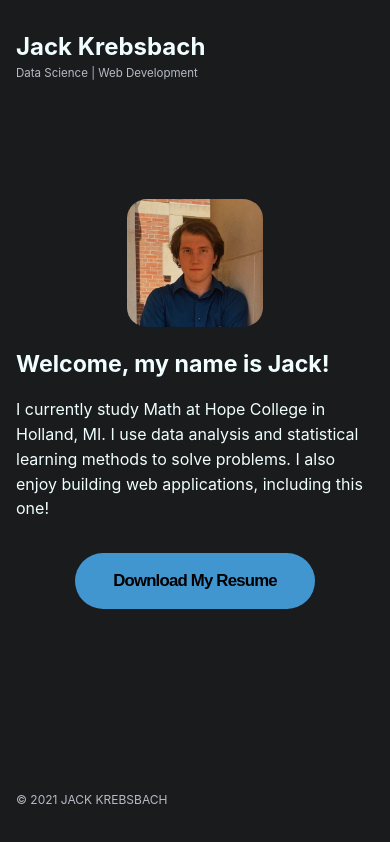
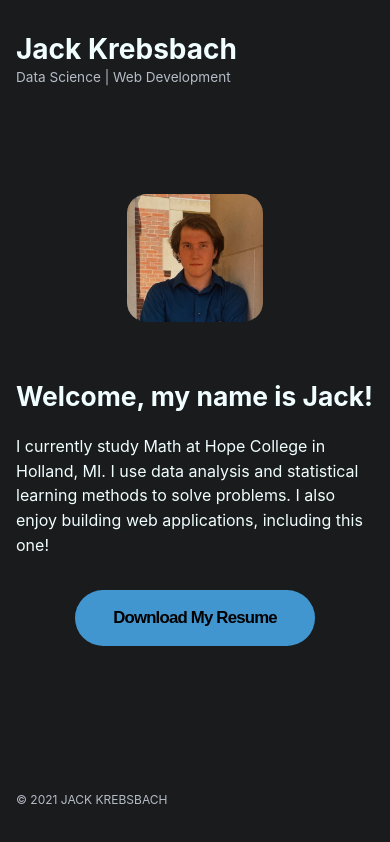
Before and after one commit to jackkrebsbach/personal-site, a Next.js app: page / in a window 390 px wide. Built offline with nearby package versions, Linux system fonts and the light colour scheme; some icons are missing.

Commit message:
hamburger icon

```diff
--- a/src/components/home/content/Content.module.scss
+++ b/src/components/home/content/Content.module.scss
@@ -19,9 +19,9 @@ div.container {
       justify-self: flex-start;
       align-self: left;
       h2 {
-        font-size: 1.45rem;
+        font-size: 1.65em;
         @media (min-width: $mobileWidth) {
-          font-size: 1.65rem;
+          font-size: 1.75rem;
         }
       }
     }
--- a/src/components/home/headshot/Headshot.module.scss
+++ b/src/components/home/headshot/Headshot.module.scss
@@ -3,6 +3,7 @@
 div.headshot__container {
   width: 35%;
   height: auto;
+  margin: 2rem 0;
   @media (min-width: $mobileWidth) {
     margin: 0 2rem;
   }
--- a/src/components/reusables/header/Header.module.scss
+++ b/src/components/reusables/header/Header.module.scss
@@ -21,14 +21,14 @@ header.container {
         padding: 0;
         margin: 0;
 
-        font-size: 1.5rem;
+        font-size: 1.75rem;
         @media (min-width: $mobileWidth) {
           font-size: 2rem;
         }
       }
       span {
         color: $grey;
-        font-size: 0.72rem;
+        font-size: 0.85rem;
         @media (min-width: $mobileWidth) {
           font-size: 1rem;
         }
@@ -48,7 +48,7 @@ header.container {
       background-color: $primary;
 
       i {
-        background-color: $grey;
+        color: $grey;
       }
       @media (min-width: $mobileWidth) {
         display: none;
--- a/src/pages/projects.tsx
+++ b/src/pages/projects.tsx
@@ -3,7 +3,7 @@ import Layout from "../components/reusables/layout/Layout";
 export default function projects() {
   return (
     <Layout>
-      <h1> my projects</h1>
+      <h1>projects</h1>
     </Layout>
   );
 }
```
